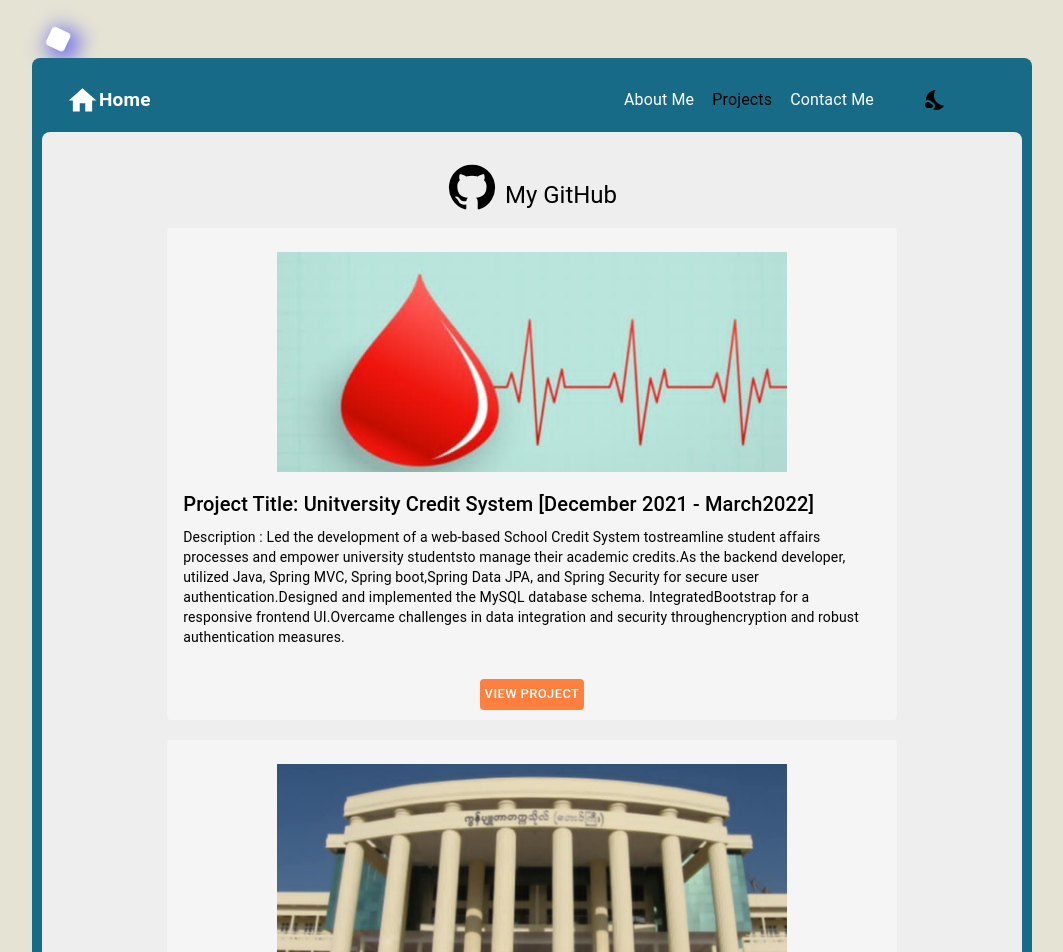
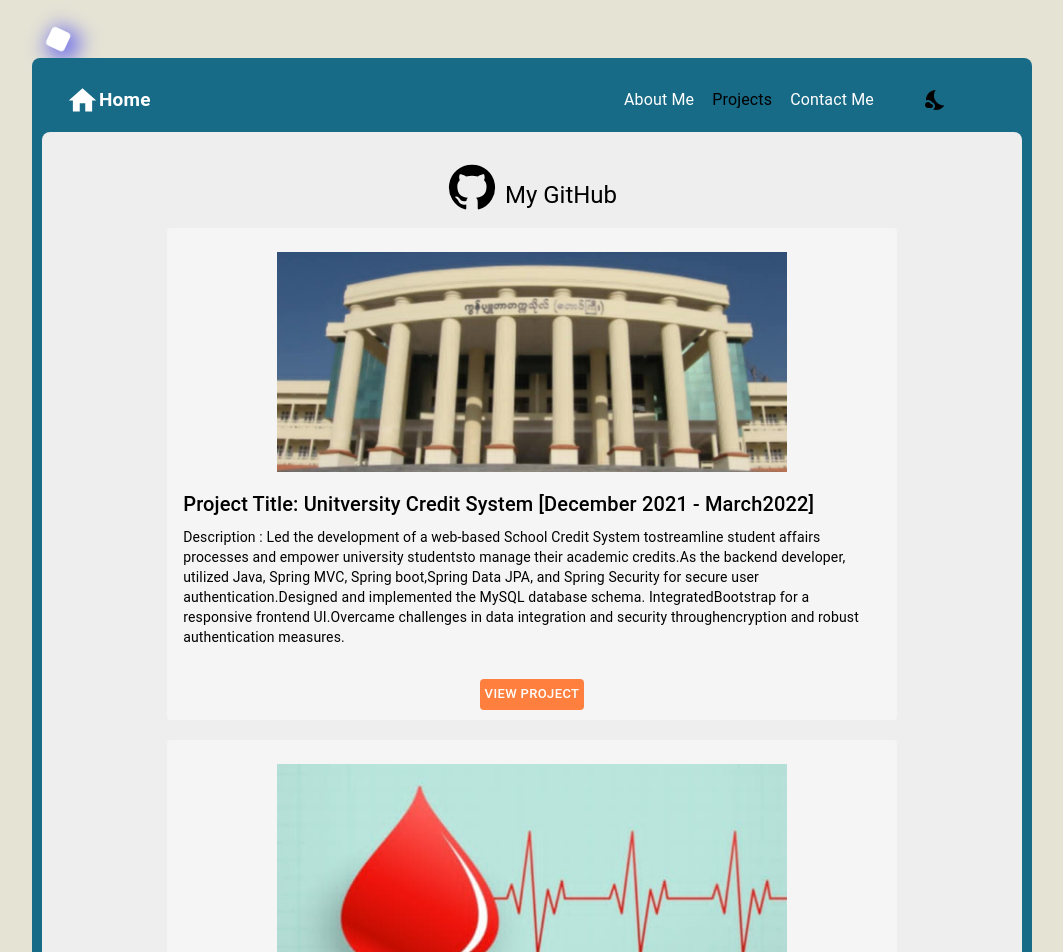
Before and after one commit to htetkaung007/for_yoon_portfolio-, a Next.js app: page /projects in a window 1280 px wide. Shown: the top 952 px of the page, without its empty margins (108-1171 px from the left). Built offline with nearby package versions, Linux system fonts and the light colour scheme.

Commit message:
change wrong image

```diff
--- a/src/pages/contact_me/index.tsx
+++ b/src/pages/contact_me/index.tsx
@@ -71,8 +71,8 @@ const ContactForm: React.FC = () => {
         initial={{ opacity: 0, x: -20 }}
         animate={{ opacity: 1, x: 0 }}
         transition={{
-          duration: 0.6,
-          delay: 0.3,
+          duration: 0.4,
+          delay: 0.2,
         }}
       >
         <Typography variant="h5" gutterBottom>
--- a/src/pages/projects/index.tsx
+++ b/src/pages/projects/index.tsx
@@ -4,18 +4,19 @@ import ProjectCard from "@/components/utils/ProjectCard";
 
 import GitHubIcon from "@mui/icons-material/GitHub";
 import Link from "next/link";
+import { motion } from "framer-motion";
 const projects = [
   {
     title:
       "Project Title: Unitversity Credit System [December 2021 - March2022]",
-    imageUrl: "/bloodSystem.jpg", // Replace with your actual image URL
+    imageUrl: "/uni.jpg", // Replace with your actual image URL
     link: "https://github.com/yoonmyatphoo-mmr/Credit-Management-System", // Replace with your actual project link
     description:
       "Description :  Led the development of a web-based School Credit System tostreamline student affairs processes and empower university studentsto manage their academic credits.As the backend developer, utilized Java, Spring MVC, Spring boot,Spring Data JPA, and Spring Security for secure user authentication.Designed and implemented the MySQL database schema. IntegratedBootstrap for a responsive frontend UI.Overcame challenges in data integration and security throughencryption and robust authentication measures.",
   },
   {
     title: "Project Title: Online Voting System [November 2022 - May 2023]",
-    imageUrl: "/uni.jpg",
+    imageUrl: "/bloodSystem.jpg",
     link: "https://github.com/yoonmyatphoo-mmr/Online-Voting",
     description:
       "Description :  Developed and implemented an Online Voting System tailored for university students, leveraging Spring Boot, Spring Data JPA, Tailwind, JavaScript, and MySQL. The system facilitated the democratic selection of university Queens and Kings through a secure and user-friendly online platform. Admin functionality included the seamless upload of Queen and King selections for voting, ensuring an efficient and transparent process.",
@@ -43,6 +44,14 @@ const Portfolio: React.FC = () => {
         borderRadius: "8px",
         boxShadow: "1px 2px 10px #888888",
         bgcolor: theme.palette.primary.main,
+      }}
+    >
+      <motion.div
+        initial={{ opacity: 0, x: -20 }}
+        animate={{ opacity: 1, x: 0 }}
+        transition={{
+          duration: 0.5,
+          delay: 0.2,
         }}
       >
         <Container sx={{ marginTop: "20px" }}>
@@ -88,6 +97,7 @@ const Portfolio: React.FC = () => {
             ))}
           </Box>
         </Container>
+      </motion.div>
     </AppBar>
   );
 };
```
Lines whose indentation alone changed are shown as unchanged.
